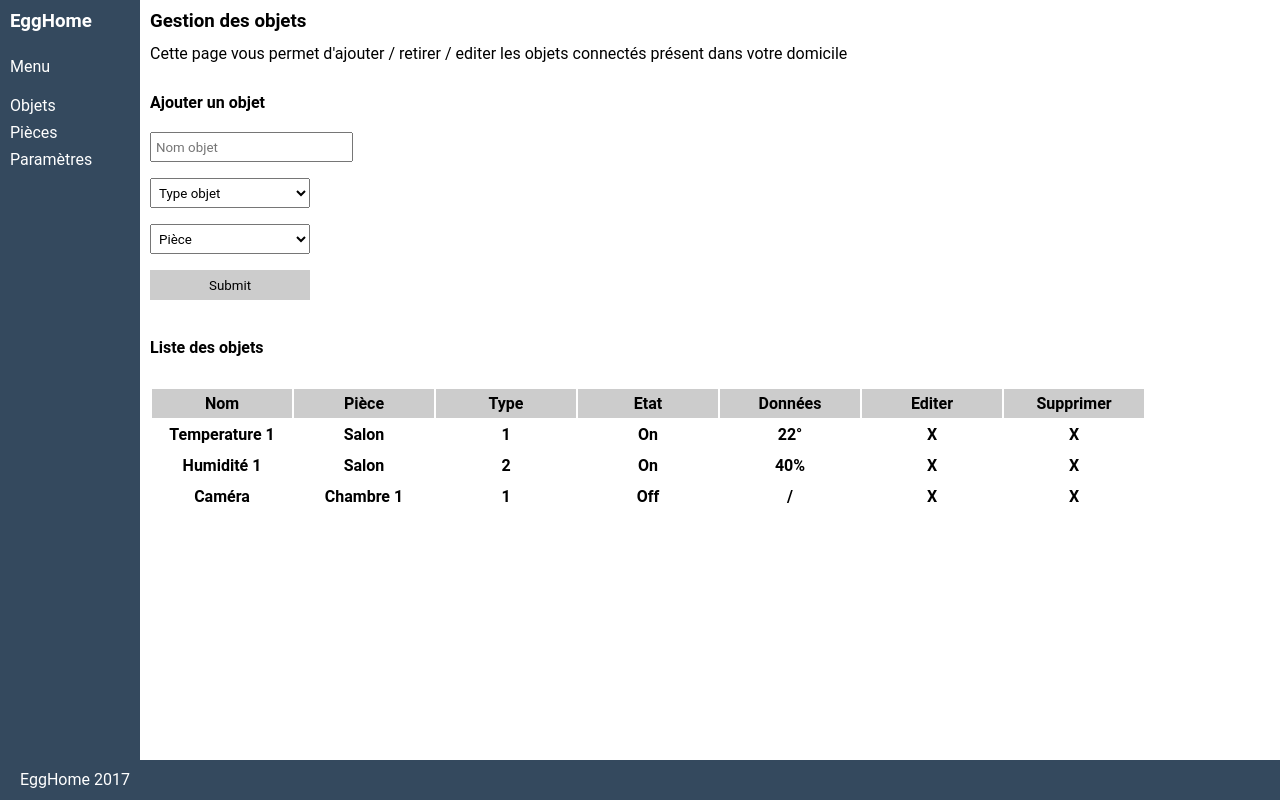
After one commit to amad9720/jhamla-ghe, a PHP site: the page made by application/view/dashboard/objets.php in a window 1280 px wide. The commit adds this page. Run offline with PHP 8.4, Linux system fonts and the light colour scheme; the template is opened without the code that fills it, so the values that code supplies are empty; some libraries are stand-ins or nearby versions.

Commit message:
Separation header.php en 2 fichier et creation du dashboard. Ajout d'un dossier dashboard dans views. Version dev page objets.

```diff
--- a/application/controller/home.php
+++ b/application/controller/home.php
@@ -20,9 +20,15 @@ class Home extends Controller
         //$this->loadModel("modelName");
 
         // load views
+        require APP . 'view/_templates/head.php';
         require APP . 'view/_templates/header.php';
         require APP . 'view/home/index.php';
         require APP . 'view/_templates/footer.php';
     }
 
+    public function dashboard(){
+        require APP . 'view/_templates/head.php';
+        require APP . 'view/dashboard/objets.php';
+    }
+
 }
--- /dev/null
+++ b/application/view/_templates/head.php
@@ -0,0 +1,10 @@
+<!DOCTYPE html>
+<html lang="fr">
+<head>
+    <meta charset="utf-8">
+    <title>Egghome</title>
+    <meta name="description" content="">
+    <meta name="viewport" content="width=device-width, initial-scale=1.0">
+    <link href="<?php echo URL; ?>css/style.css" rel="stylesheet">
+    <script src="https://use.fontawesome.com/f07fad4092.js"></script>
+</head>
--- /dev/null
+++ b/application/view/dashboard/objets.php
@@ -0,0 +1,64 @@
+<?php
+	include('sidebar.php');
+?>
+
+<div class="dashboard-content">
+	<h3>Gestion des objets</h3>
+	<p class="spacer-small">Cette page vous permet d'ajouter / retirer / editer les objets connectés présent dans votre domicile</p>
+	<h4 class="spacer-large">Ajouter un objet</h4>
+	<form class="form spacer-small">
+		<input type="text" placeholder="Nom objet"/><br/>
+		<select>
+			<option disabled selected>Type objet</option>
+			<option>Thermomètre</option>
+			<option>Capteur humidité</option>
+			<option>Capteur de présence</option>
+		</select><br/>
+		<select>
+			<option disabled selected>Pièce</option>
+			<option>Salon</option>
+			<option>Chambre 1</option>
+			<option>Chambre 2</option>
+		</select><br/>
+		<input type="submit" name="">
+	</form>
+	<h4 class="spacer-large">Liste des objets</h4>
+	<table class="table spacer-large">
+		<tr class="first">
+			<th>Nom</th>
+			<th>Pièce</th>
+			<th>Type</th>
+			<th>Etat</th>
+			<th>Données</th>
+			<th>Editer</th>
+			<th>Supprimer</th>
+		</tr>
+		<tr>
+			<th>Temperature 1</th>
+			<th>Salon</th>
+			<th>1</th>
+			<th>On</th>
+			<th>22°</th>
+			<th>X</th>
+			<th>X</th>
+		</tr>
+		<tr>
+			<th>Humidité 1</th>
+			<th>Salon</th>
+			<th>2</th>
+			<th>On</th>
+			<th>40%</th>
+			<th>X</th>
+			<th>X</th>
+		</tr>
+		<tr>
+			<th>Caméra</th>
+			<th>Chambre 1</th>
+			<th>1</th>
+			<th>Off</th>
+			<th>/</th>
+			<th>X</th>
+			<th>X</th>
+		</tr>
+	</table>
+</div>
--- /dev/null
+++ b/application/view/dashboard/sidebar.php
@@ -0,0 +1,11 @@
+<div class="sidebar">
+	<h3>EggHome</h3>
+	<nav class="sidebar-menu">
+		<p>Menu</p>
+		<ul>
+			<li>Objets</li>
+			<li>Pièces</li>
+			<li>Paramètres</li>
+		</ul>
+	</nav>
+</div>
--- a/public/css/style.css
+++ b/public/css/style.css
@@ -187,3 +187,92 @@ html {
     letter-spacing: 1.05px;
     color: #595959;
 }
+
+
+/*
+*
+*
+*
+Dashboard Start
+*
+*
+*
+*/
+
+.sidebar {
+    width: 140px;
+    min-height: 100%;
+    position: absolute;
+    color: white;
+    background-color: #34495e;
+    padding: 10px;
+    display: inline-block;
+}
+
+.sidebar h3 {
+
+}
+
+.sidebar-menu {
+    margin-top: 25px;
+}
+
+.sidebar-menu p {
+    margin-bottom: 20px;
+}
+
+
+
+.sidebar ul {
+    list-style-type: none;
+}
+
+.sidebar li {
+    margin-top: 8px;
+    margin-bottom: 8px;
+}
+
+.dashboard-content {
+    padding: 10px;
+    padding-left: 150px;
+}
+
+.spacer-small {
+    margin-top: 12px;
+}
+
+.spacer-large {
+    margin-top: 30px;
+}
+
+.form input {
+    margin-top: 8px;
+    margin-bottom: 8px;
+    min-width: 160px;
+    padding: 4px;
+    height: 30px;
+}
+
+.form input[type="submit"] {
+    background-color: #ccc;
+    border: none;
+}
+
+.form select {
+    margin-top: 8px;
+    margin-bottom: 8px;
+    min-width: 160px;
+    padding: 4px;
+    height: 30px;
+}
+
+.table th {
+    margin: 0;
+    min-width: 140px;
+    padding: 5px;
+    border: none;
+}
+
+.table .first {
+    background-color: #ccc;
+}
```
